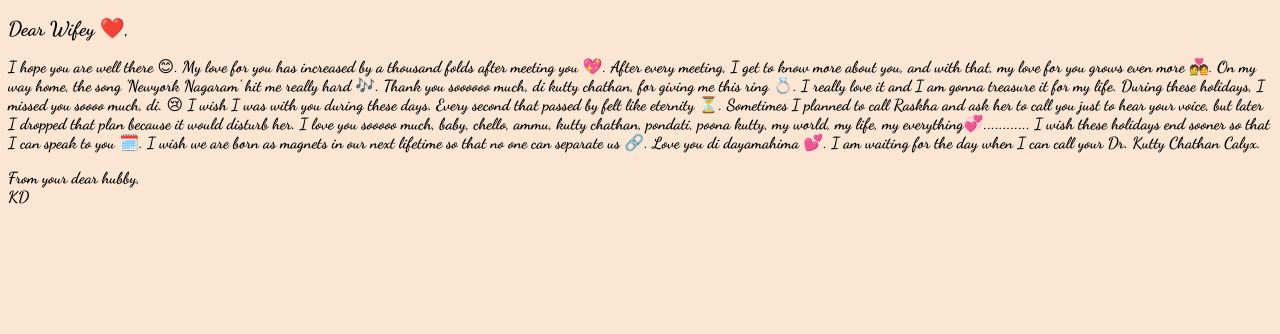
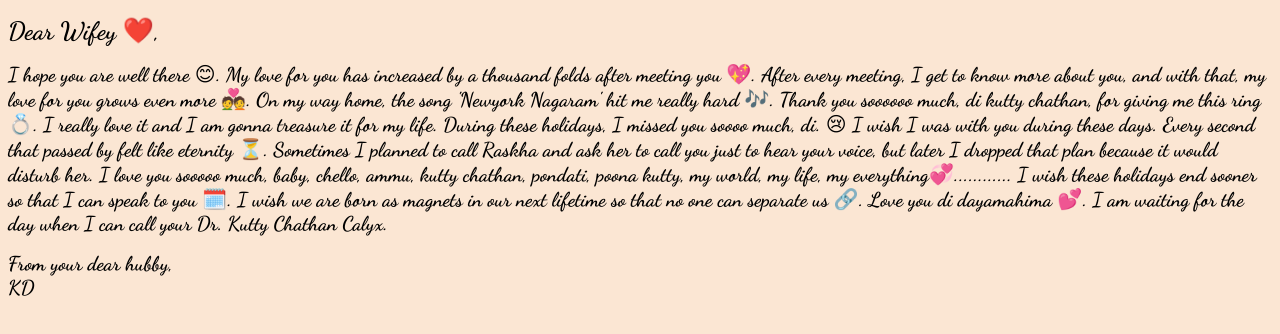
Before and after one commit to Meow-15/Missing, a plain HTML site: page letter.html in a window 1280 px wide. Drawn offline with Linux system fonts and the light colour scheme.

Commit message:
Update style.css

```diff
--- a/style.css
+++ b/style.css
@@ -118,15 +118,17 @@ input{
     margin: 1rem 0.5rem;
     font-family: 'Dancing Script', cursive;
     font-weight: bold;
-    font-size: 20px;
+    font-size: 25px;
 }
 
 #content{
     margin: 1rem 0.5rem;
+    font-size: 20px;
     font-family: 'Dancing Script', cursive;
 }
 
 #footer{
     margin: 1rem 0.5rem;
+    font-size: 20px;
     font-family: 'Dancing Script', cursive;
 }
```
